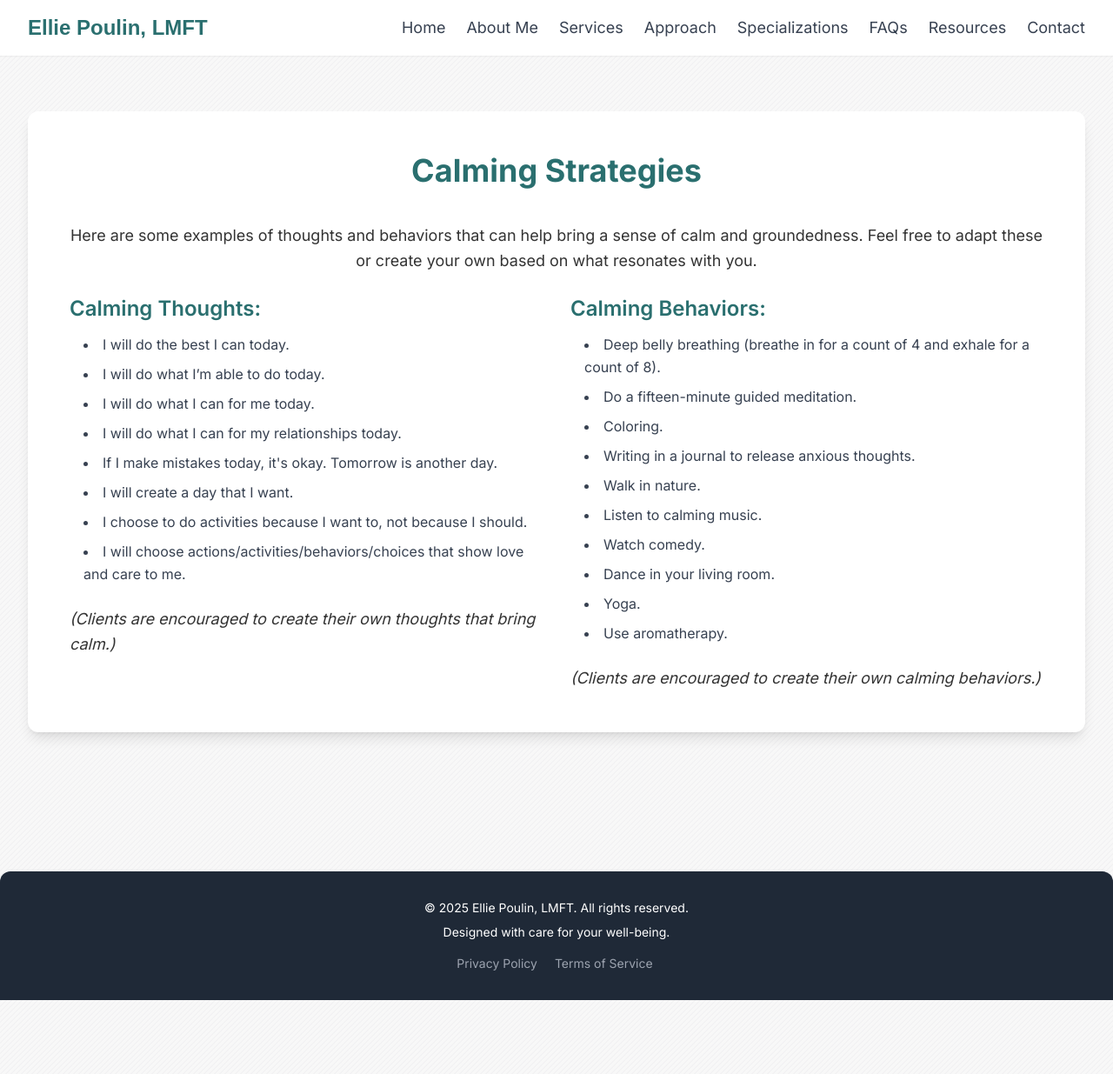
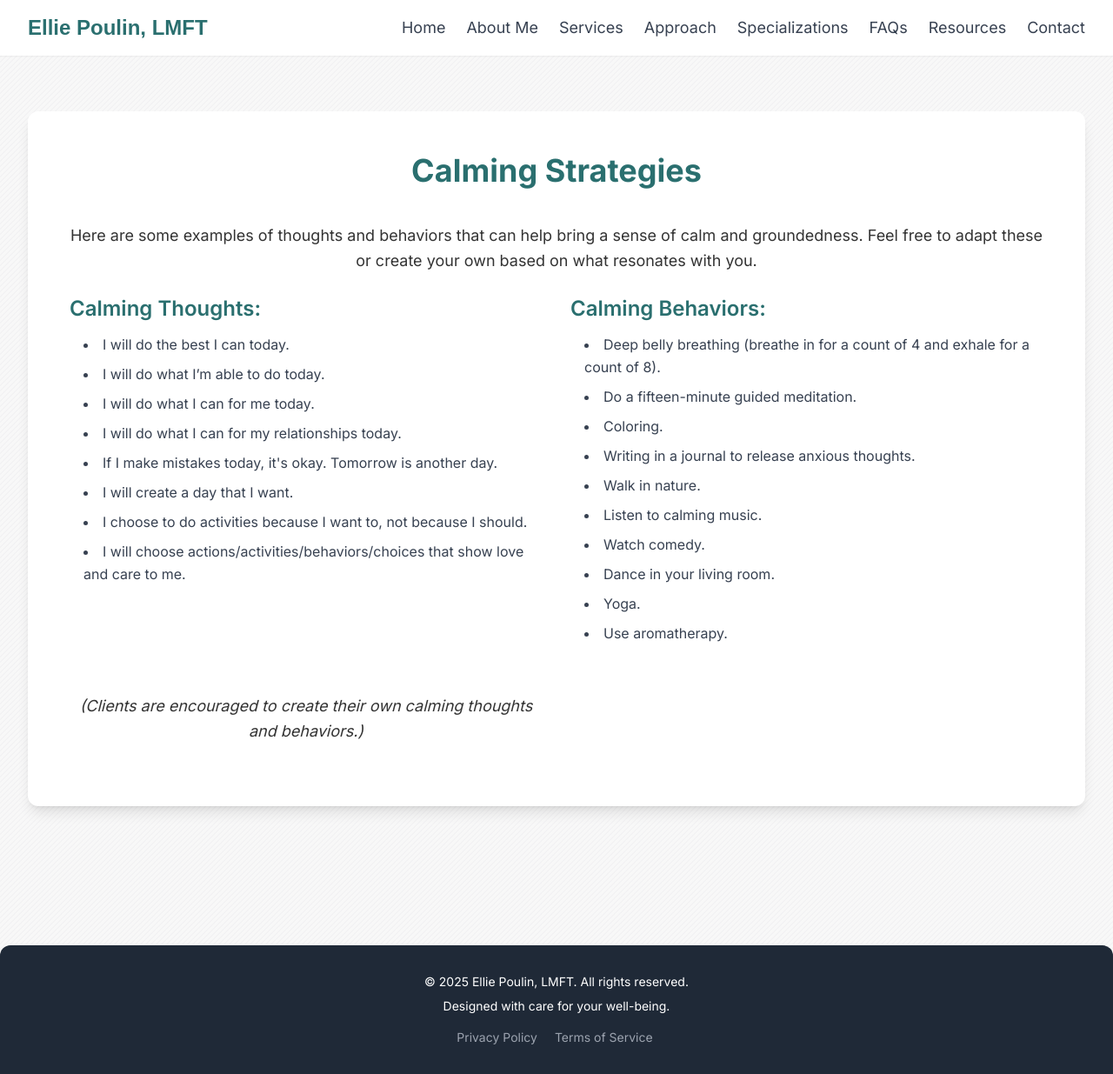
Before and after one commit to elliepoulin/elliepoulin.github.io, a Jekyll site: the page built from resources/exercises/calming.html, in a window 1280 px wide. Shown: the whole page at 87% size. Built offline with Jekyll 4.4.1, drawn with Linux system fonts in a browser that asks for light colours; nearby versions of some CDN libraries; some web fonts are replaced; before the commit the page ends 1150 px from its top, so only the background shows below that.

Commit message:
Update calming.html

```diff
--- a/resources/exercises/calming.html
+++ b/resources/exercises/calming.html
@@ -24,9 +24,6 @@ permalink: /resources/exercises/calming/
                     <li class="mb-2">I choose to do activities because I want to, not because I should.</li>
                     <li class="mb-2">I will choose actions/activities/behaviors/choices that show love and care to me.</li>
                 </ul>
-                <p class="text-lg leading-relaxed mb-6">
-                    <em>(Clients are encouraged to create their own thoughts that bring calm.)</em>
-                </p>
             </div>
             <div>
                 <h2 class="text-2xl font-semibold text-primary-dark mb-3">Calming Behaviors:</h2>
@@ -42,10 +39,10 @@ permalink: /resources/exercises/calming/
                     <li class="mb-2">Yoga.</li>
                     <li class="mb-2">Use aromatherapy.</li>
                 </ul>
-                <p class="text-lg leading-relaxed">
-                    <em>(Clients are encouraged to create their own calming behaviors.)</em>
-                </p>
             </div>
+            <p class="text-lg leading-relaxed mb-6 text-center">
+                <em>(Clients are encouraged to create their own calming thoughts and behaviors.)</em>
+            </p>
         </div>
     </div>
 </section>
```
